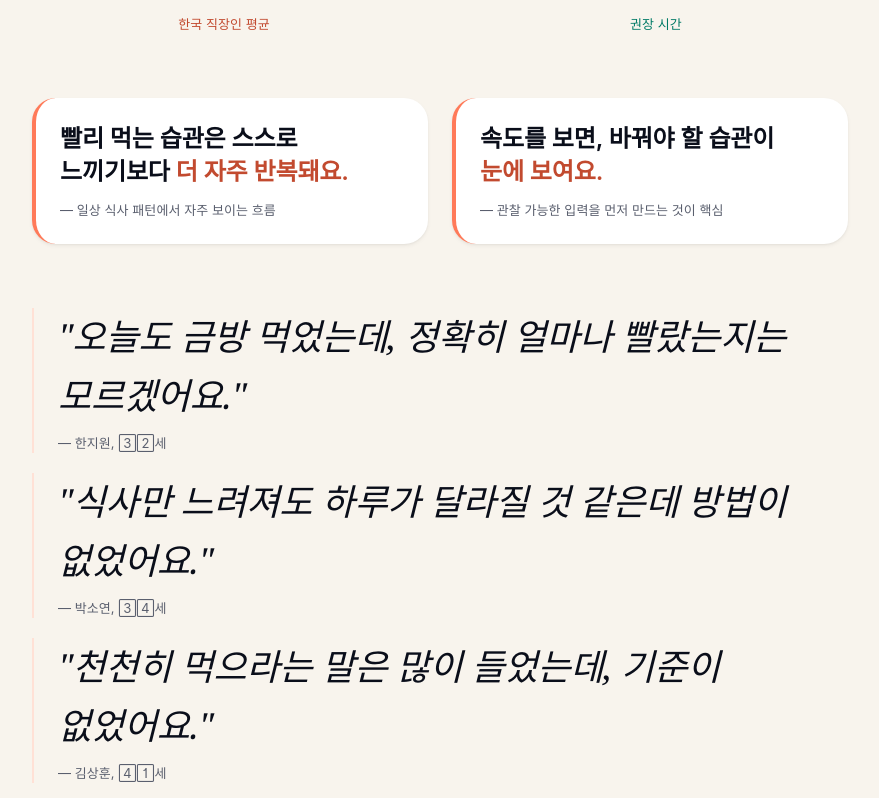
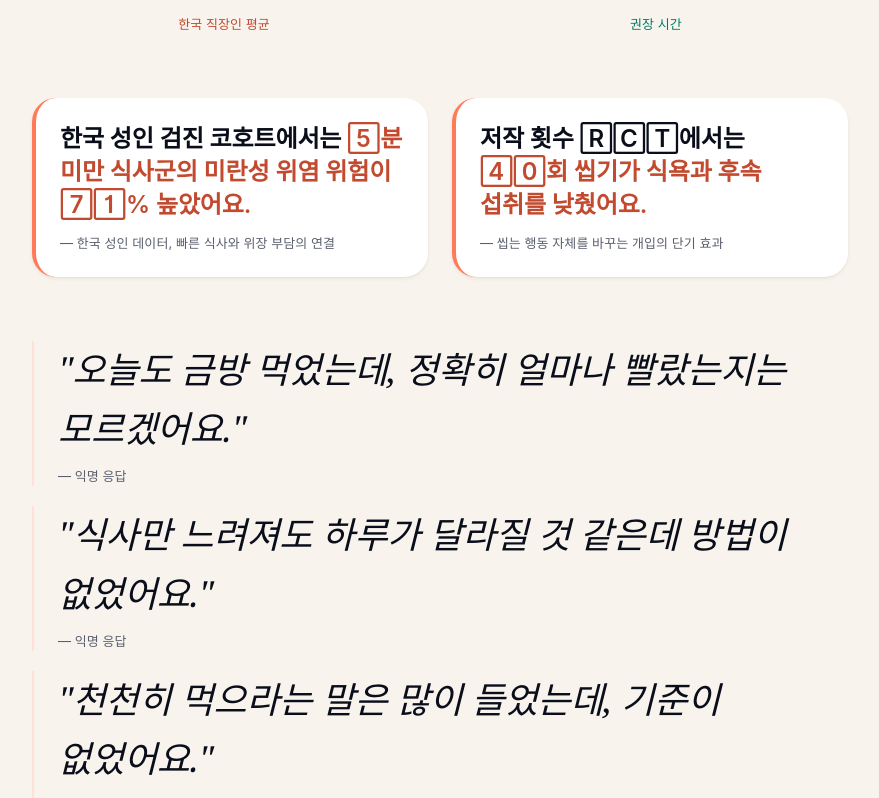
Before and after one commit to scacola/chew-tracking, a React (Vite) app in the folder landing/: page / in a window 1280 px wide. Shown: the part 1500-2298 px from the top of the page, without its empty margins (200-1079 px from the left). Built offline with nearby package versions, Linux system fonts and the light colour scheme; no server answers; a web font is replaced by a local one.

Commit message:
refine problem and purpose copy

```diff
--- a/landing/src/data/copy/purpose.ts
+++ b/landing/src/data/copy/purpose.ts
@@ -33,19 +33,19 @@ export const purposeCopy: PurposeCopy = {
   error: '목적을 하나 선택해주세요',
   options: {
     diet: {
-      label: '체중·식습관',
-      helper: '더 천천히 먹고 싶어요',
-      shortLabel: '체중·식습관',
+      label: '다이어트 목적',
+      helper: '천천히 먹는 습관을 만들고 싶어요',
+      shortLabel: '다이어트',
     },
     digestion: {
-      label: '식사 리듬',
-      helper: '먹는 속도가 궁금해요',
-      shortLabel: '식사 리듬',
+      label: '소화 건강 개선',
+      helper: '속이 편한 식사를 원해요',
+      shortLabel: '소화 건강',
     },
     other: {
-      label: '그 외 / 둘 다',
-      helper: '먼저 습관을 보고 싶어요',
-      shortLabel: '그 외',
+      label: '기타',
+      helper: '식사 습관부터 가볍게 보고 싶어요',
+      shortLabel: '기타',
     },
   },
 }
--- a/landing/src/sections/Problem.tsx
+++ b/landing/src/sections/Problem.tsx
@@ -53,20 +53,20 @@ export function Problem() {
         >
           <div data-reveal className="rounded-xl border-l-4 border-coaching bg-bg-cool p-6 shadow-sm">
             <p className="text-heading-3 leading-snug text-text-primary">
-              빨리 먹는 습관은 스스로 느끼기보다
-              <span className="text-coaching-deep"> 더 자주 반복돼요.</span>
+              한국 성인 검진 코호트에서는
+              <span className="text-coaching-deep"> 5분 미만 식사군의 미란성 위염 위험이 71% 높았어요.</span>
             </p>
             <p className="mt-3 text-caption text-text-muted">
-              — 일상 식사 패턴에서 자주 보이는 흐름
+              — 한국 성인 데이터, 빠른 식사와 위장 부담의 연결
             </p>
           </div>
           <div data-reveal className="rounded-xl border-l-4 border-coaching bg-bg-cool p-6 shadow-sm">
             <p className="text-heading-3 leading-snug text-text-primary">
-              속도를 보면, 바꿔야 할 습관이{' '}
-              <span className="text-coaching-deep">눈에 보여요.</span>
+              저작 횟수 RCT에서는
+              <span className="text-coaching-deep"> 40회 씹기가 식욕과 후속 섭취를 낮췄어요.</span>
             </p>
             <p className="mt-3 text-caption text-text-muted">
-              — 관찰 가능한 입력을 먼저 만드는 것이 핵심
+              — 씹는 행동 자체를 바꾸는 개입의 단기 효과
             </p>
           </div>
         </div>
@@ -77,9 +77,9 @@ export function Problem() {
           className="mt-16 space-y-5"
         >
           {[
-            { quote: '오늘도 금방 먹었는데, 정확히 얼마나 빨랐는지는 모르겠어요.', label: '한지원, 32세' },
-            { quote: '식사만 느려져도 하루가 달라질 것 같은데 방법이 없었어요.', label: '박소연, 34세' },
-            { quote: '천천히 먹으라는 말은 많이 들었는데, 기준이 없었어요.', label: '김상훈, 41세' },
+            { quote: '오늘도 금방 먹었는데, 정확히 얼마나 빨랐는지는 모르겠어요.', label: '익명 응답' },
+            { quote: '식사만 느려져도 하루가 달라질 것 같은데 방법이 없었어요.', label: '익명 응답' },
+            { quote: '천천히 먹으라는 말은 많이 들었는데, 기준이 없었어요.', label: '익명 응답' },
           ].map((item, i) => (
             <blockquote
               key={i}
```
